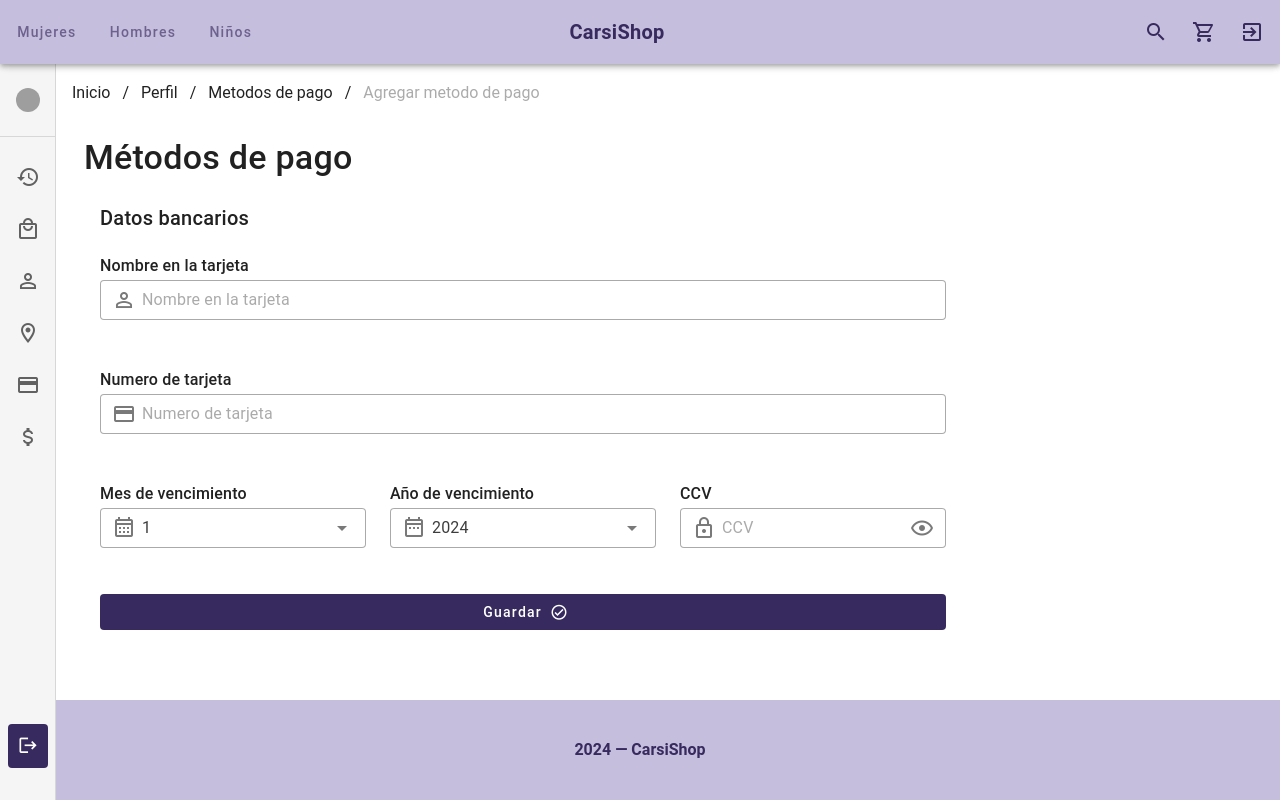
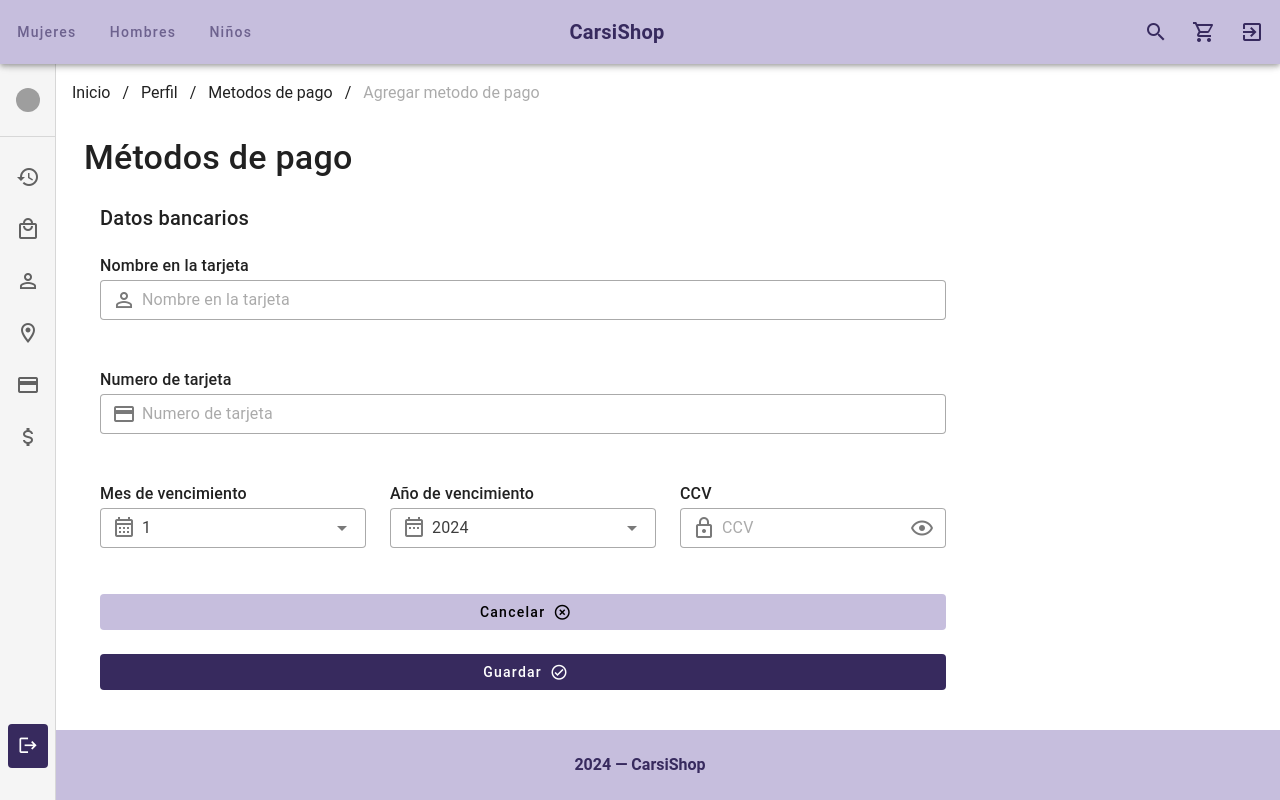
Before and after one commit to JoksanBahena/CARSISHOP-UI, a Vue app: page /profileAddPayment in a window 1280 px wide. Built offline with nearby package versions, Linux system fonts and the light colour scheme; grey boxes are pictures that could not be loaded.

Commit message:
[MODIFY] Botones de cancelar

```diff
--- a/src/views/profile/ProfileAccountView.vue
+++ b/src/views/profile/ProfileAccountView.vue
@@ -143,21 +143,21 @@
 
           <v-col v-if="!is_disabled" cols="6">
             <v-btn
-              variant="outlined"
-              prepend-icon="mdi-pencil"
+              variant="flat"
+              prepend-icon="mdi-close-circle-outline"
               class="text-none"
-              :color="colors.primary_dark"
+              :color="colors.primary"
               size="large"
               block
-              @click="onCancel()"
+              @click="clear()"
             >
               Cancelar
             </v-btn>
           </v-col>
           <v-col :cols="is_disabled ? '12' : '6'">
             <v-btn
-              variant="outlined"
-              prepend-icon="mdi-pencil"
+              variant="flat"
+              append-icon="mdi-check-circle-outline"
               class="text-none"
               :color="colors.primary_dark"
               size="large"
@@ -312,7 +312,7 @@ const submitForm = () => {
   }
 };
 
-const onCancel = () => {
+const clear = () => {
   is_disabled.value = true;
   v$.value.$reset();
 
--- a/src/views/profile/ProfileAddAddressView.vue
+++ b/src/views/profile/ProfileAddAddressView.vue
@@ -132,22 +132,22 @@
         <v-row>
           <v-col cols="6">
             <v-btn
-              variant="outlined"
+              variant="flat"
               class="text-none"
-              :color="colors.primary_dark"
+              :color="colors.primary"
               block
-              prepend-icon="mdi-plus"
+              prepend-icon="mdi-close-circle-outline"
               @click="clear()"
               >Cancelar</v-btn
             >
           </v-col>
           <v-col cols="6">
             <v-btn
-              variant="outlined"
+              variant="flat"
               class="mb-8 text-none"
               :color="colors.primary_dark"
               block
-              prepend-icon="mdi-plus"
+              append-icon="mdi-check-circle-outline"
               @click="submitForm()"
               >Guardar</v-btn
             >
--- a/src/views/profile/ProfileAddPaymentView.vue
+++ b/src/views/profile/ProfileAddPaymentView.vue
@@ -113,7 +113,19 @@
               </v-col>
             </v-row>
             <v-row>
-              <v-col cols="12" lg="9">
+              <v-col cols="6" lg="9">
+                <v-btn
+                  variant="flat"
+                  class="text-none"
+                  :color="colors.primary"
+                  block
+                  append-icon="mdi-close-circle-outline"
+                  @click="clear()"
+                >
+                  Cancelar
+                </v-btn>
+              </v-col>
+              <v-col cols="6" lg="9">
                 <v-btn
                   variant="flat"
                   class="text-none"
@@ -261,4 +273,18 @@ const onFileChange = (e) => {
 
   reader.readAsDataURL(file);
 };
+
+const clear = () => {
+  state.owner = "";
+  state.number = "";
+  state.expiration_month = months[0];
+  state.expiration_year = years[0];
+  state.expiration_date = "";
+  state.cvv = "";
+  v$.value.$reset();
+
+  for (const [key, value] of Object.entries(card)) {
+    state[key] = value;
+  }
+};
 </script>
--- a/src/views/profile/ProfileSalesRequest.vue
+++ b/src/views/profile/ProfileSalesRequest.vue
@@ -63,7 +63,7 @@
 
         <v-btn
           class="mb-8 text-none"
-          variant="outlined"
+          variant="flat"
           :color="colors.primary_dark"
           prepend-icon="mdi-send"
           size="large"
@@ -80,7 +80,7 @@
 <script setup>
 import ProfileLayout from "@/layouts/user/ProfileLayout.vue";
 import Colors from "@/utils/Colors.js";
-import { reactive } from "vue";
+import { reactive, ref } from "vue";
 import { useVuelidate } from "@vuelidate/core";
 import { required, minLength, maxLength, helpers } from "@vuelidate/validators";
 
@@ -171,4 +171,17 @@ const uppercase = () => {
   state.rfc = state.rfc.toUpperCase();
   state.curp = state.curp.toUpperCase();
 };
+
+const image_url = ref("");
+
+const onFileChange = (e) => {
+  const file = e.target.files[0];
+  const reader = new FileReader();
+
+  reader.onload = (e) => {
+    image_url.value = e.target.result;
+  };
+
+  reader.readAsDataURL(file);
+};
 </script>
```
